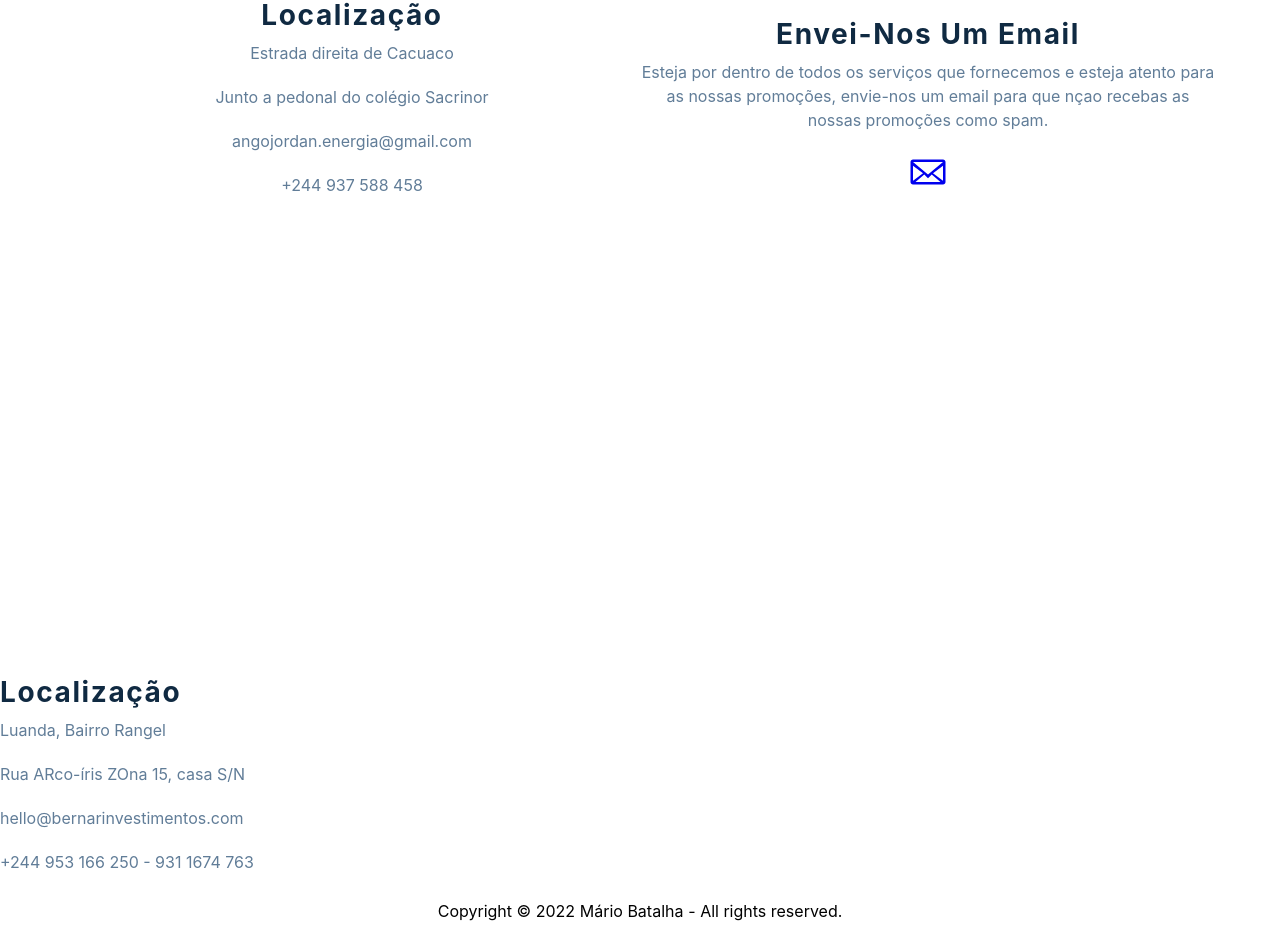
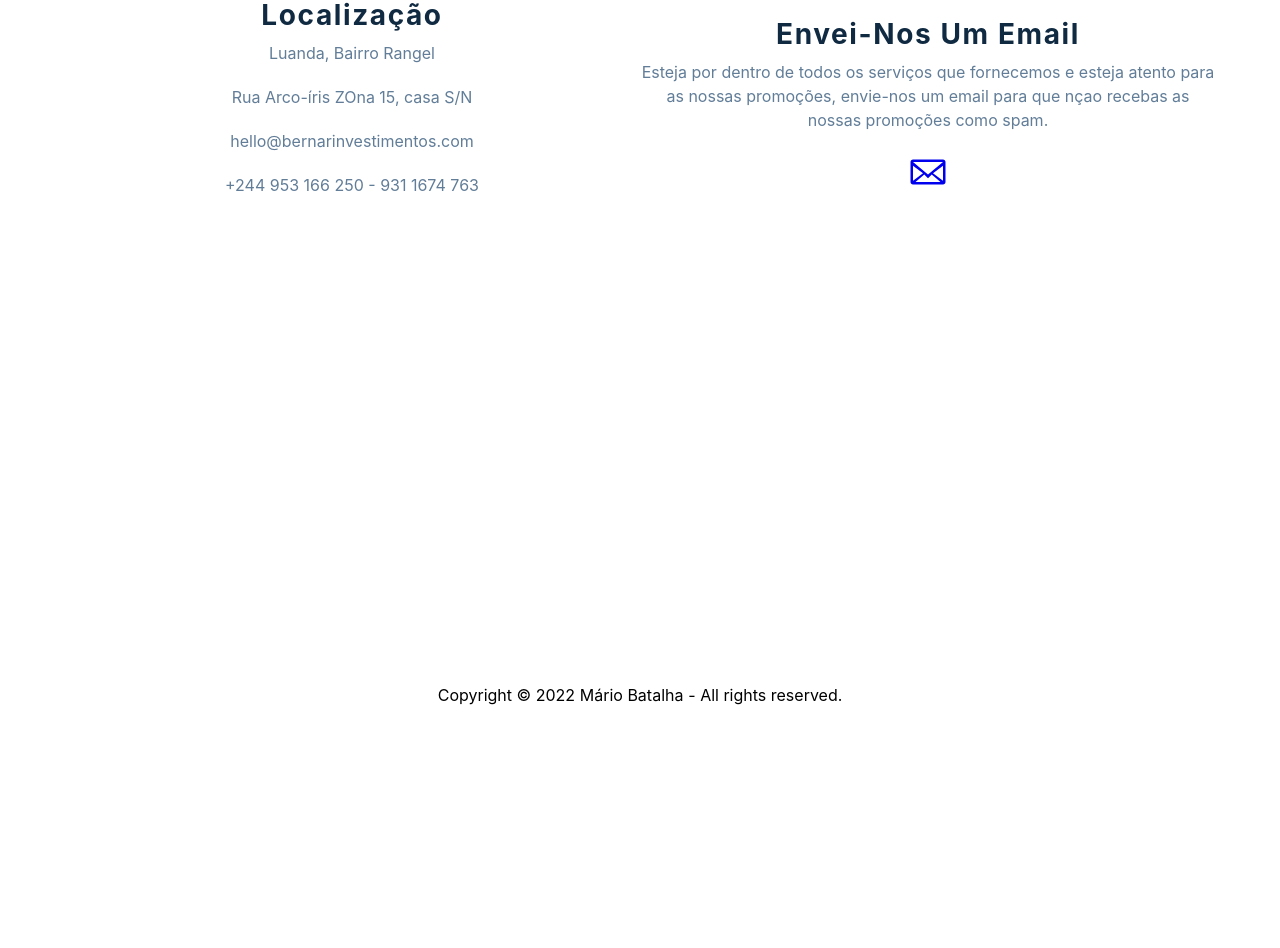
Before and after one commit to MarioBatalha/bernar-investimentos, a React (Create React App) app: page / in a window 1280 px wide. Shown: the part 2714-3662 px from the top of the page. After the commit the page ends 3446 px from the top, so only its background shows below. Built offline with nearby package versions, Linux system fonts and the light colour scheme; the HTML template or start-up script is replaced by a standard one.

Commit message:
feat: add contact address

```diff
--- a/src/components/footer/index.js
+++ b/src/components/footer/index.js
@@ -6,15 +6,6 @@ const Footer = () => {
     let year = date.getFullYear();
   return (
     <footer>
-      <div className="container">
-        <div className="localization">
-          <h3>Localização</h3>
-          <p>Luanda, Bairro Rangel</p>
-          <p>Rua ARco-íris ZOna 15, casa S/N</p>
-          <p>hello@bernarinvestimentos.com</p>
-          <p>+244 953 166 250 - 931 1674 763</p>
-        </div>
-      </div>
       <div className="copyright">
         <p className="copyright">
           Copyright &copy; {year} <a href="http://mariobatalha.co/" target="blank" > Mário Batalha</a> - All rights reserved.
--- a/src/pages/contact/index.js
+++ b/src/pages/contact/index.js
@@ -10,10 +10,10 @@ const Contact = () => {
       <div className="contact-description">
         <div className="localization">
           <h3>Localização</h3>
-          <p>Estrada direita de Cacuaco</p>
-          <p>Junto a pedonal do colégio Sacrinor</p>
-          <p>angojordan.energia@gmail.com</p>
-          <p>+244 937 588 458</p>
+          <p>Luanda, Bairro Rangel</p>
+          <p>Rua Arco-íris ZOna 15, casa S/N</p>
+          <p>hello@bernarinvestimentos.com</p>
+          <p>+244 953 166 250 - 931 1674 763</p>
         </div>
         <div className="contact-form">
           <h3>Envei-nos um email</h3>
```
